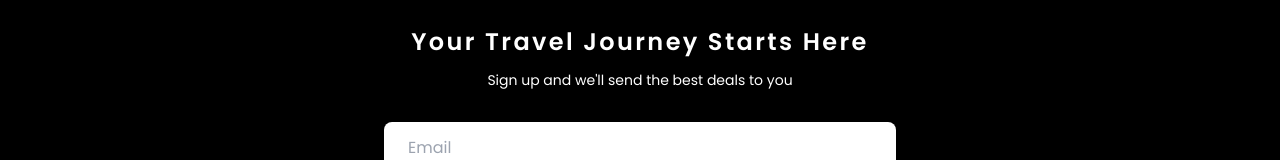
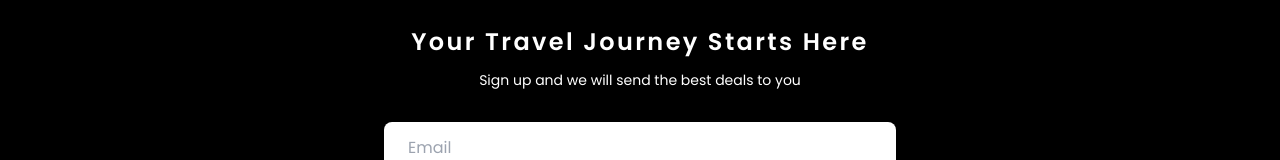
Before and after one commit to syukrontanzilah/liburan.com, a Next.js app: page / in a window 1280 px wide. Shown: the part 4474-4634 px from the top of the page. Built offline with nearby package versions, Linux system fonts and the light colour scheme.

Commit message:
fix error typescript

```diff
--- a/components/Home/Footer/Footer.tsx
+++ b/components/Home/Footer/Footer.tsx
@@ -1,6 +1,6 @@
 import Link from "next/link";
 import React from "react";
-import { FaEnvelope, FaFacebook, FaInstagram, FaPhone, FaTiktok, FaTwitter, FaVoicemail } from "react-icons/fa";
+import { FaEnvelope, FaFacebook, FaInstagram, FaPhone,  FaTwitter} from "react-icons/fa";
 
 const Footer = () => {
   return (
--- a/components/Home/Newsletter/Newsletter.tsx
+++ b/components/Home/Newsletter/Newsletter.tsx
@@ -9,7 +9,7 @@ const Newsletter = () => {
         Your Travel Journey Starts Here
       </h1>
       <p className="text-white mt-3 text-xs sm:text-sm">
-        Sign up and we'll send the best deals to you
+        Sign up and we will send the best deals to you
       </p>
       {/* form subscription */}
       <div className="w-full">
```
